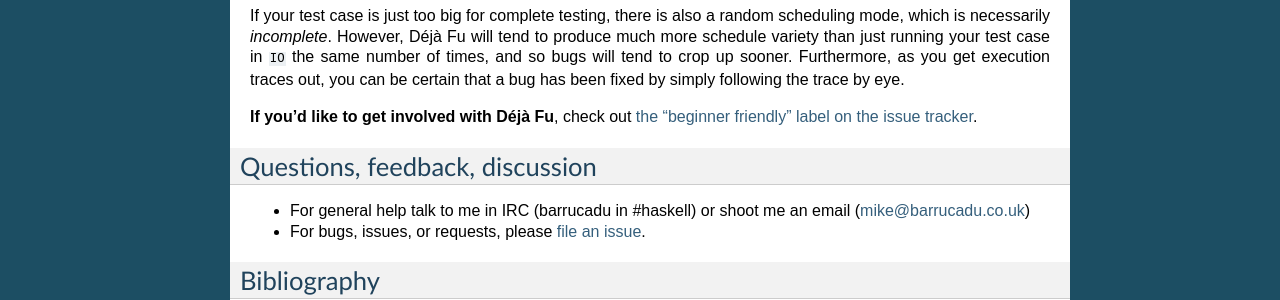
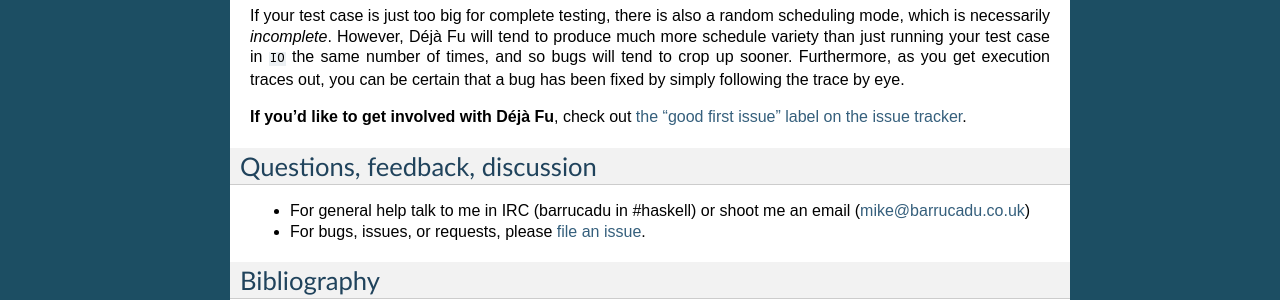
Before and after one commit to barrucadu/dejafu, a Sphinx documentation site: the page built from doc/getting_started.rst, in a window 1280 px wide and 900 px high, scrolled down 1711 px. Shown: the part 315-615 px from the top of the window. Built offline with Sphinx 7.4.7, drawn with Linux system fonts in a browser that asks for light colours.

Commit message:
GitHub suggests the "good first issue" tag
> Label issues and pull requests for new contributors
>
> Now, GitHub will help potential first-time contributors discover
> issues labeled with help wanted or good first issue

```diff
--- a/README.markdown
+++ b/README.markdown
@@ -171,9 +171,9 @@
 See the CONTRIBUTING.markdown file.
 
 **If you'd like to get involved with Déjà Fu**, check out [the
-"beginner friendly" label on the issue tracker][beginners].
+"good first issue" label on the issue tracker][beginners].
 
-[beginners]: https://github.com/barrucadu/dejafu/issues?q=is%3Aissue+is%3Aopen+label%3Abeginner-friendly
+[beginners]: https://github.com/barrucadu/dejafu/issues?q=is%3Aissue+is%3Aopen+label%3A%22good+first+issue%22
 
 
 Release notes
--- a/doc/getting_started.rst
+++ b/doc/getting_started.rst
@@ -150,9 +150,9 @@
 the trace by eye.
 
 **If you'd like to get involved with Déjà Fu**, check out `the
-"beginner friendly" label on the issue tracker`__.
+"good first issue" label on the issue tracker`__.
 
-.. __: https://github.com/barrucadu/dejafu/issues?q=is%3Aissue+is%3Aopen+label%3Abeginner-friendly
+.. __: https://github.com/barrucadu/dejafu/issues?q=is%3Aissue+is%3Aopen+label%3A%22good+first+issue%22
 
 
 Questions, feedback, discussion
```
